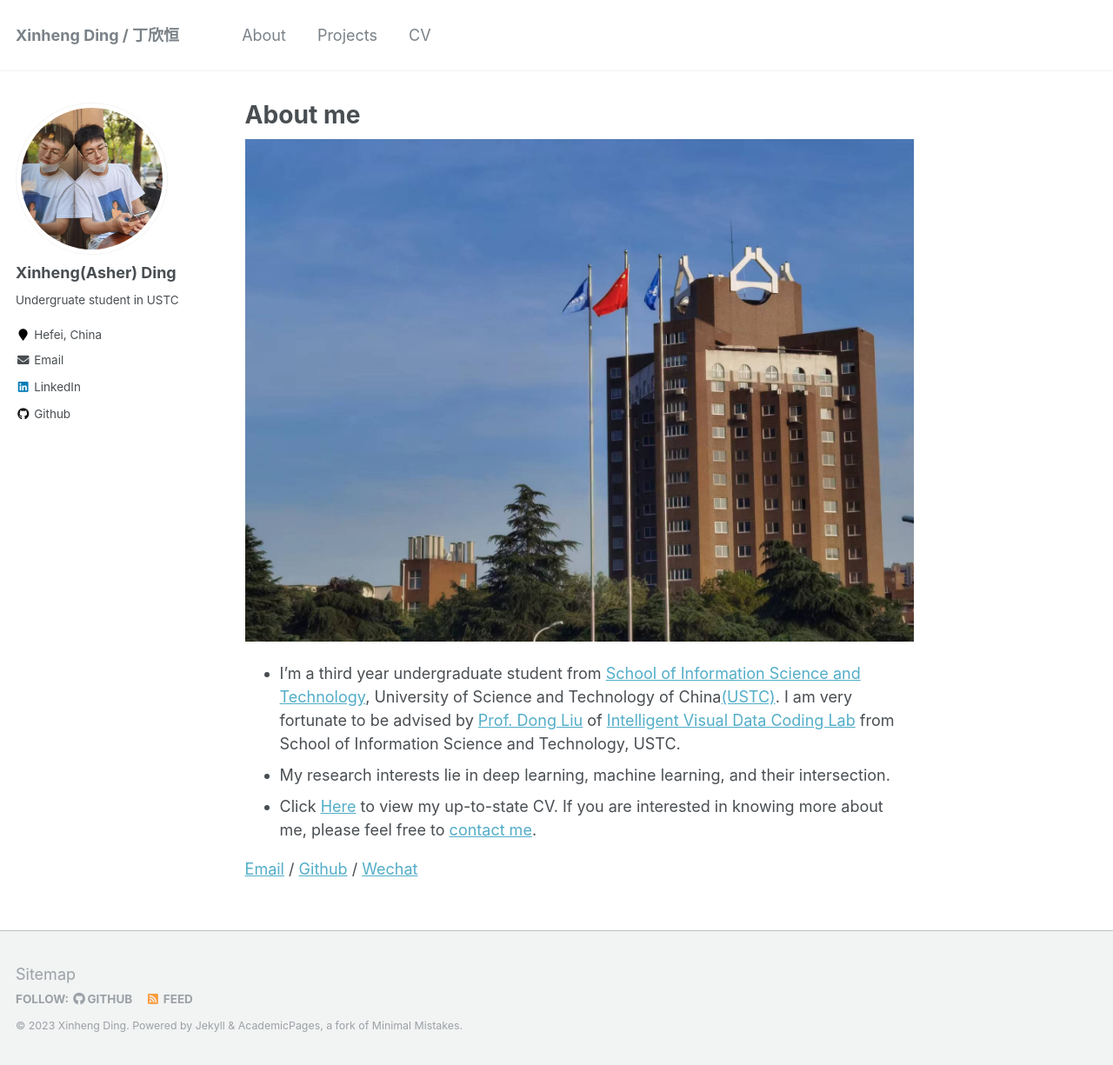
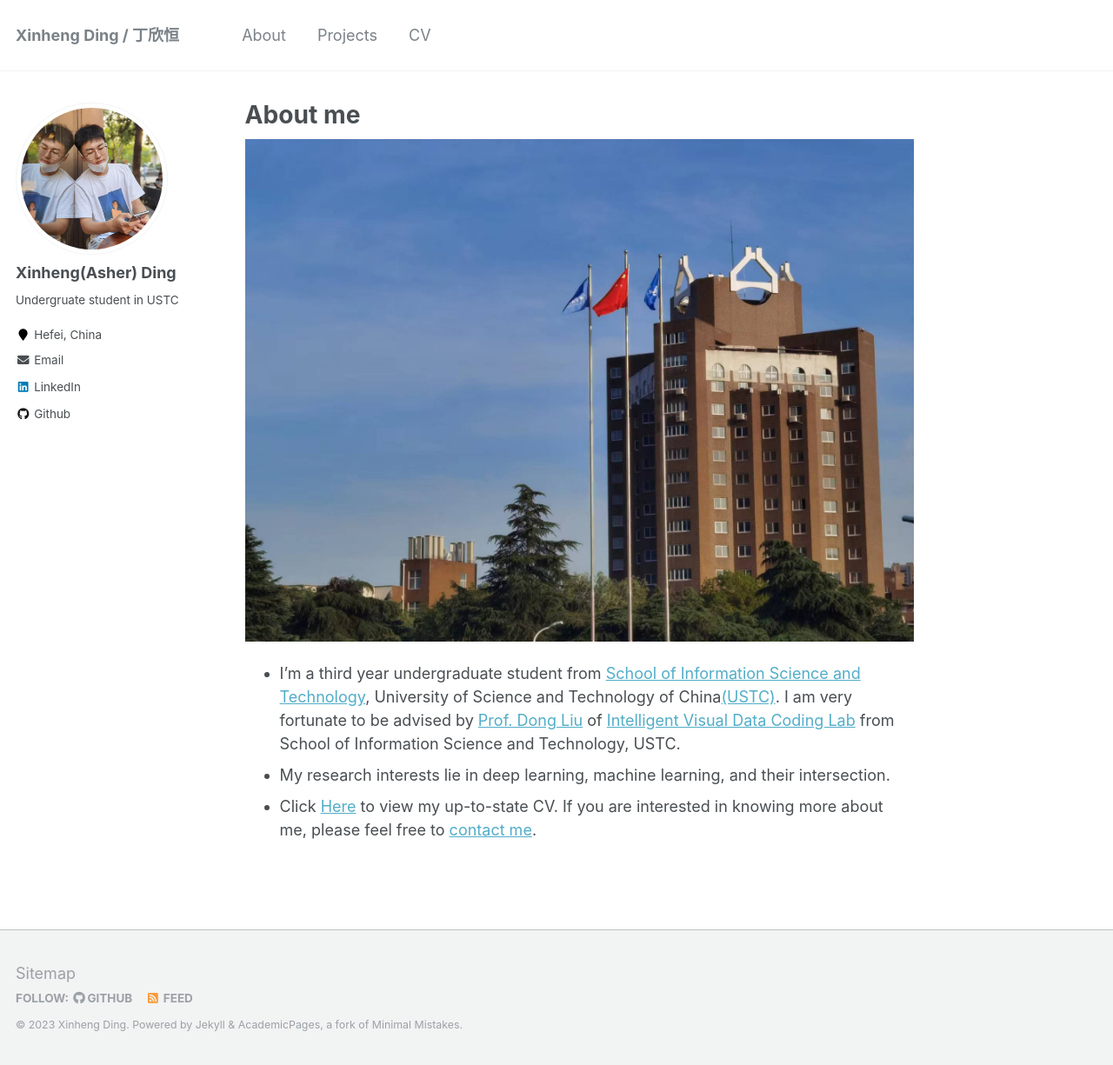
Before and after one commit to XinhengDing/XinhengDing.github.io, a Jekyll site: the page built from _pages/about.md, in a window 1280 px wide and 1225 px high. Shown: the whole window at 87% size. Built offline with Jekyll 4.4.1, drawn with Linux system fonts in a browser that asks for light colours.

Commit message:
Update about.md

```diff
--- a/_pages/about.md
+++ b/_pages/about.md
@@ -14,4 +14,4 @@ redirect_from:
 * Click [Here](../assets/CV.pdf) to view my up-to-state CV. If you are interested in knowing more about me, please feel free to [contact me](https://xinhengding.github.io/mail/).
 
 
-[Email](mailto:dxh3382@mail.ustc.edu.cn) / [Github](https://github.com/XinhengDing) / [Wechat](../images/wechat.jpg)
+<!--[Email](mailto:dxh3382@mail.ustc.edu.cn) / [Github](https://github.com/XinhengDing) / [Wechat](../images/wechat.jpg) -->
```
